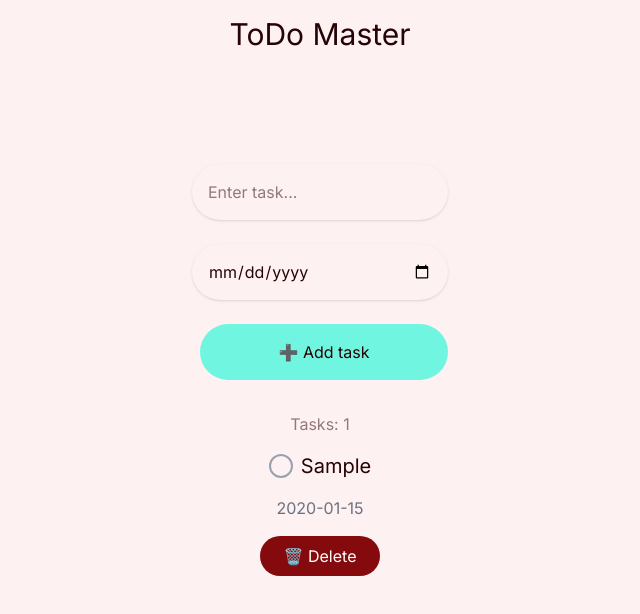
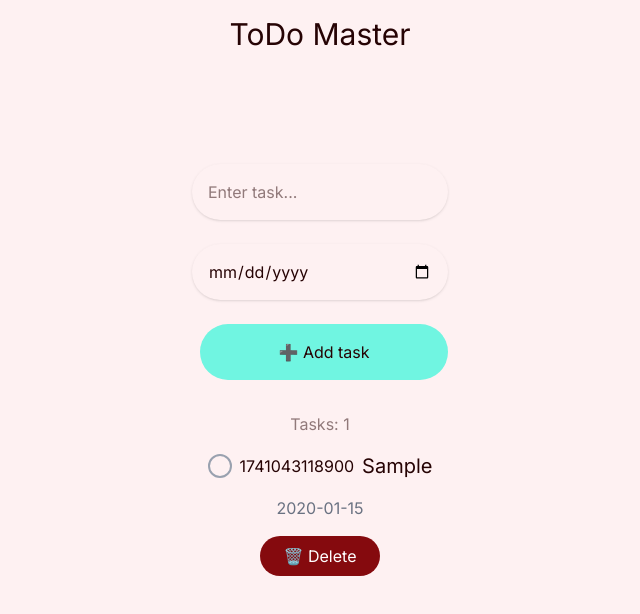
Before and after one commit to jonte265/todo-list-react, a React (Vite) app: page / in a window 1280 px wide. Both pictures are taken after typing "Sample", "2020-01-15" into the empty fields and a click on the button "➕ Add task". Shown: the top 614 px of the page, without its empty margins (320-960 px from the left). Built offline with nearby package versions, Linux system fonts and the light colour scheme.

Commit message:
change unique id key and sort list
change to unique id key map and sort completed tasks to bottom

```diff
--- a/src/App.tsx
+++ b/src/App.tsx
@@ -8,16 +8,16 @@ function App() {
     setTasks([...tasks, newTask]);
   }
 
-  function deleteTask(index) {
-    const updatedTasks = tasks.filter((element, i) => i !== index);
+  function deleteTask(id) {
+    const updatedTasks = tasks.filter((task) => task.id !== id);
 
     setTasks(updatedTasks);
   }
 
-  function completeTask(index) {
-    // If index match change done: true
-    const updatedCompleteTasks = tasks.map((task, i) => {
-      if (i === index) {
+  function completeTask(id) {
+    // If index match change done to true
+    const updatedCompleteTasks = tasks.map((task) => {
+      if (task.id === id) {
         if (task.done === false) {
           return { ...task, done: true };
         } else {
@@ -28,7 +28,12 @@ function App() {
       }
     });
 
-    setTasks(updatedCompleteTasks);
+    console.log(updatedCompleteTasks);
+
+    const sortedTasks = updatedCompleteTasks.sort((a, b) => a.done - b.done);
+    console.log(sortedTasks);
+
+    setTasks(sortedTasks);
   }
 
   return (
--- a/src/components/TodoList.tsx
+++ b/src/components/TodoList.tsx
@@ -5,15 +5,16 @@ function TodoList({ tasks, deleteTask, completeTask }) {
     <div>
       {tasks.map((task, index) => (
         <div
-          key={index}
+          key={task.id}
           className='flex flex-col gap-4 justify-center items-center p-4 '
         >
           <div className='flex justify-center items-center gap-2 '>
             <input
-              onChange={() => completeTask(index)}
+              onChange={() => completeTask(task.id)}
               className='w-6 h-6 rounded-full appearance-none border-2 border-gray-400 checked:bg-secondary checked:border-gray-400 focus:outline-none cursor-pointer transition duration-200'
               type='checkbox'
             />
+            <h3>{task.id}</h3>
             <h2
               className={`text-xl ${
                 task.done ? 'line-through text-gray-500' : ''
@@ -25,7 +26,7 @@ function TodoList({ tasks, deleteTask, completeTask }) {
           <p className='text-gray-500'>{task.date}</p>
 
           <button
-            onClick={() => deleteTask(index)}
+            onClick={() => deleteTask(task.id)}
             className='bg-primary text-white py-2 px-6 rounded-3xl cursor-pointer '
           >
             🗑️ Delete
```
